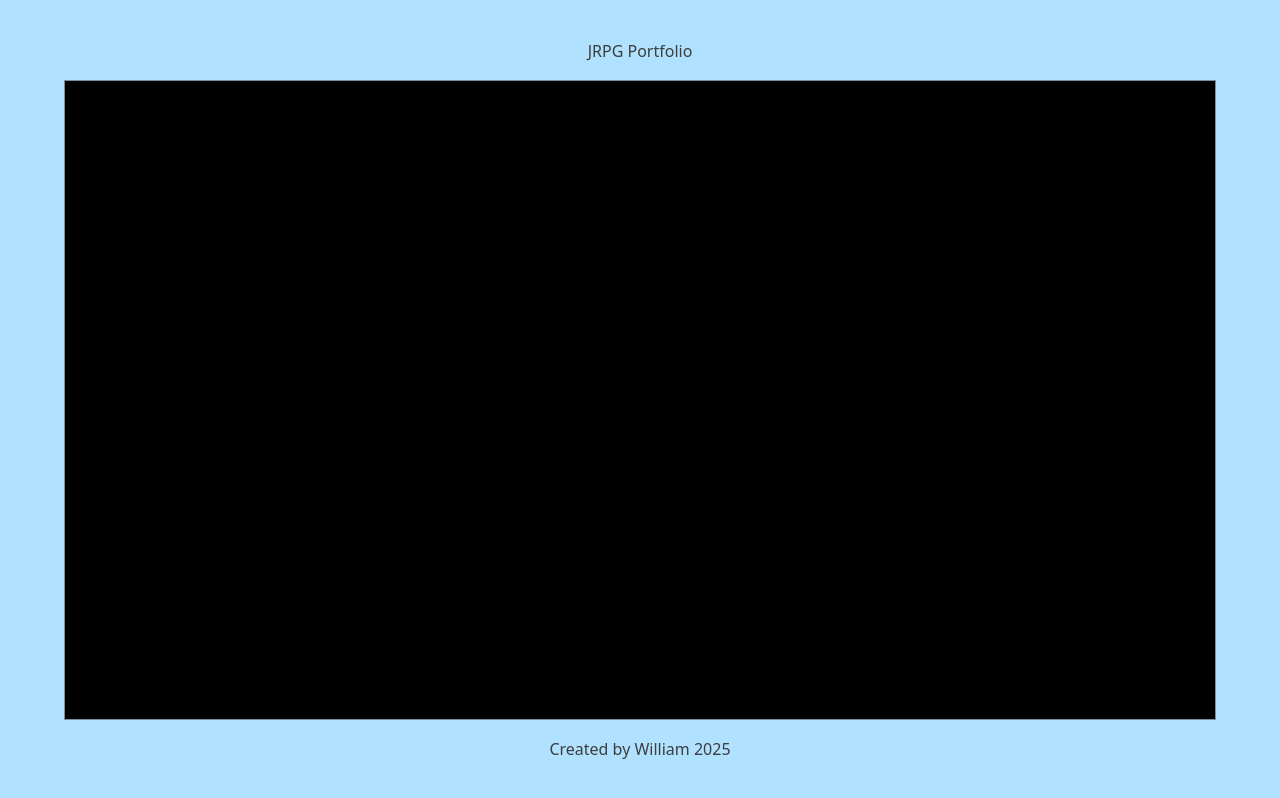
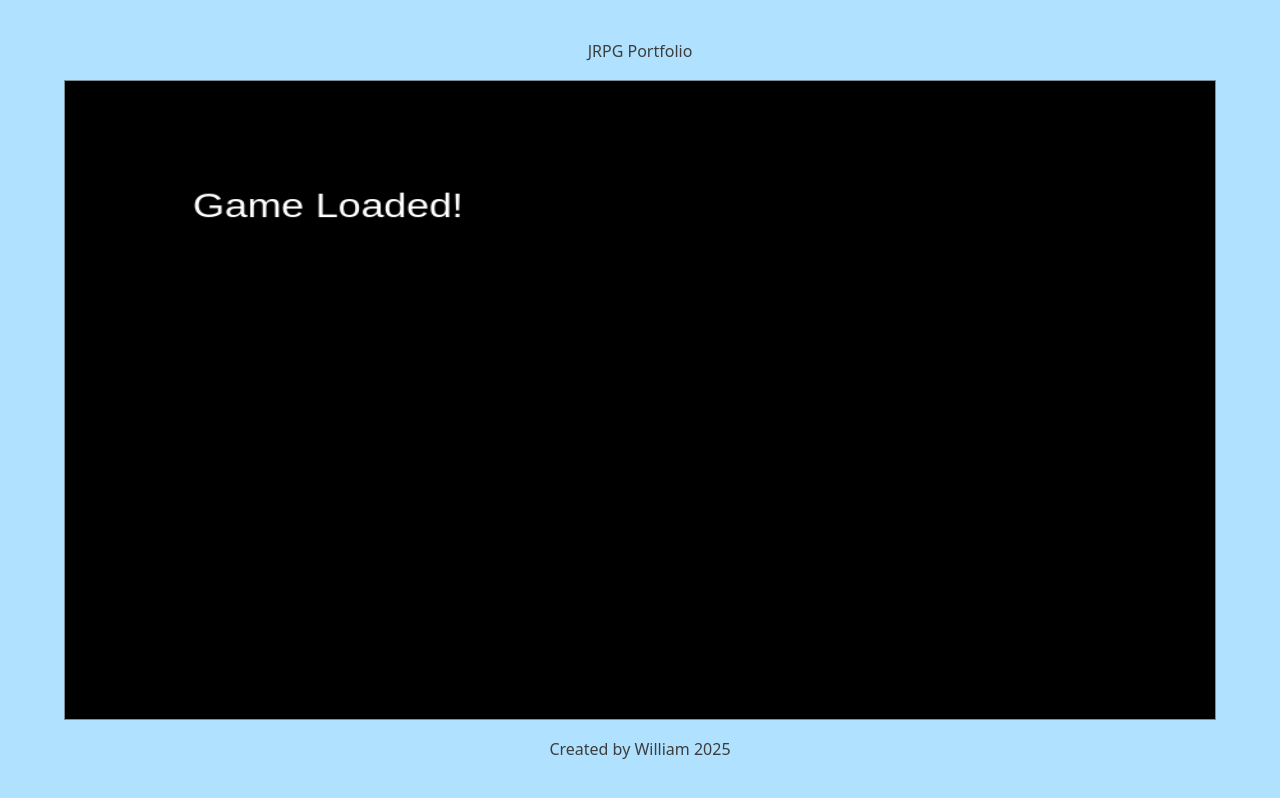
Before and after one commit to william-hw01/JRPG-Porfolio, a website built with Vite: page index.html in a window 1280 px wide. Built offline with nearby package versions, Linux system fonts and the light colour scheme.

Commit message:
Update game

```diff
--- a/index.html
+++ b/index.html
@@ -3,8 +3,9 @@
   <head>
     <meta charset="UTF-8" />
     <meta name="viewport" content="width=device-width, initial-scale=1.0" />
-    <title>Porfolio_JRPG</title>
-    <link rel="stylesheet" href="style.css">
+    <title>Portfolio_JRPG</title>
+    <!-- Add this line to directly link CSS -->
+    <link rel="stylesheet" href="./style.css">
   </head>
   <body>
     <header>
@@ -16,6 +17,7 @@
     <footer>
       <p>Created by William 2025</p>
     </footer>
-    <script type="module" src="src/main.js"></script>
+    <!-- Change to relative path -->
+    <script type="module" src="./src/main.js"></script>
   </body>
 </html>
--- a/src/main.js
+++ b/src/main.js
@@ -1,4 +1,5 @@
-import './style.css';
+// Remove this import since we're linking CSS directly in HTML
+// import './style.css';
 import Phaser from 'phaser';
 
 const size = {
@@ -11,6 +12,16 @@ const config = {
   width: size.width,
   height: size.height,
   canvas: document.getElementById('gameCanvas'),
+  // Add basic scene configuration
+  scene: {
+    preload: function() {},
+    create: function() {
+      this.add.text(100, 100, "Game Loaded!", {
+        font: "32px Arial",
+        fill: "#ffffff"
+      });
+    }
+  }
 };
 
 const game = new Phaser.Game(config);
```
Also changed, not shown: style.css (renamed from src/style.css).
